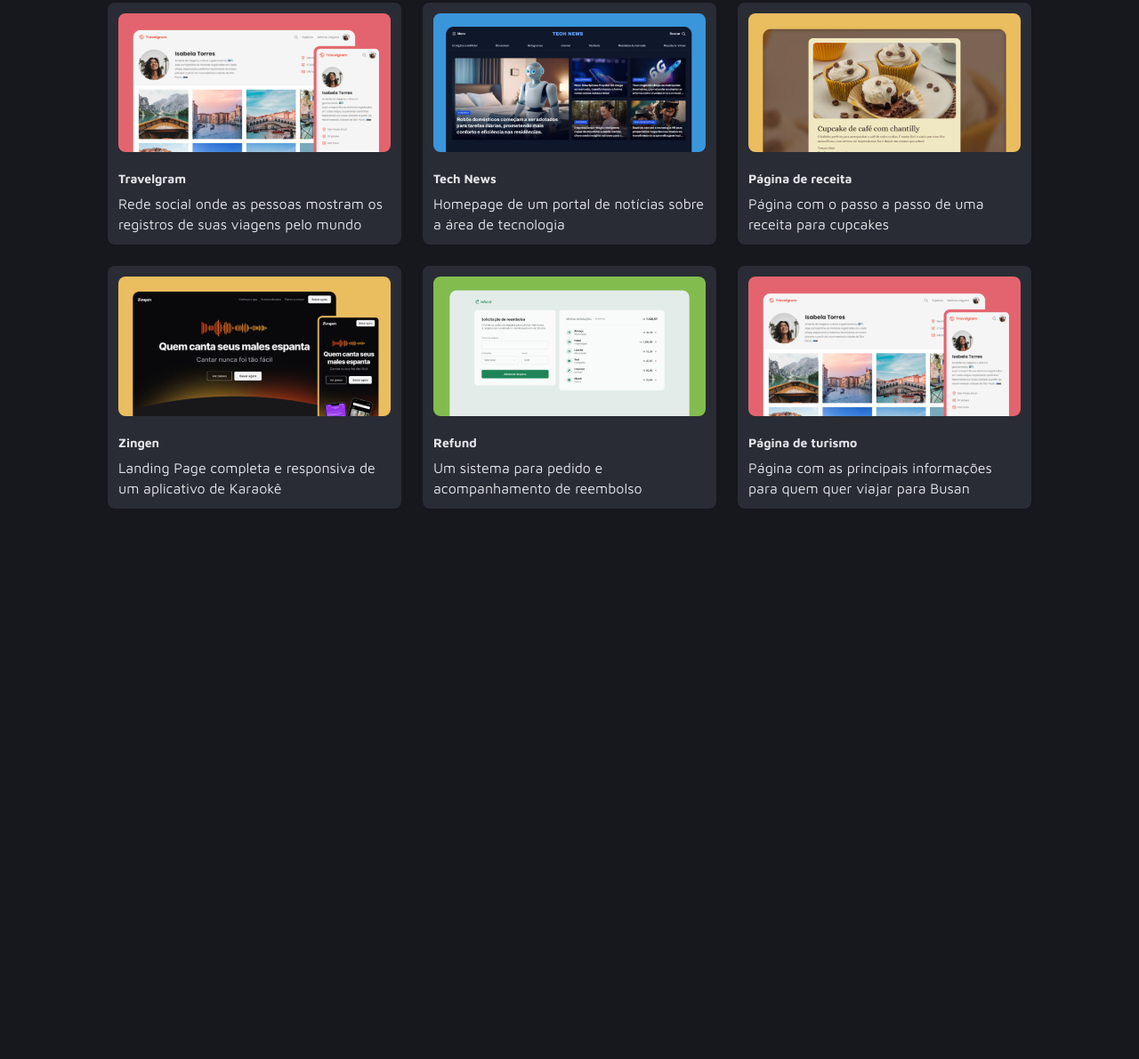
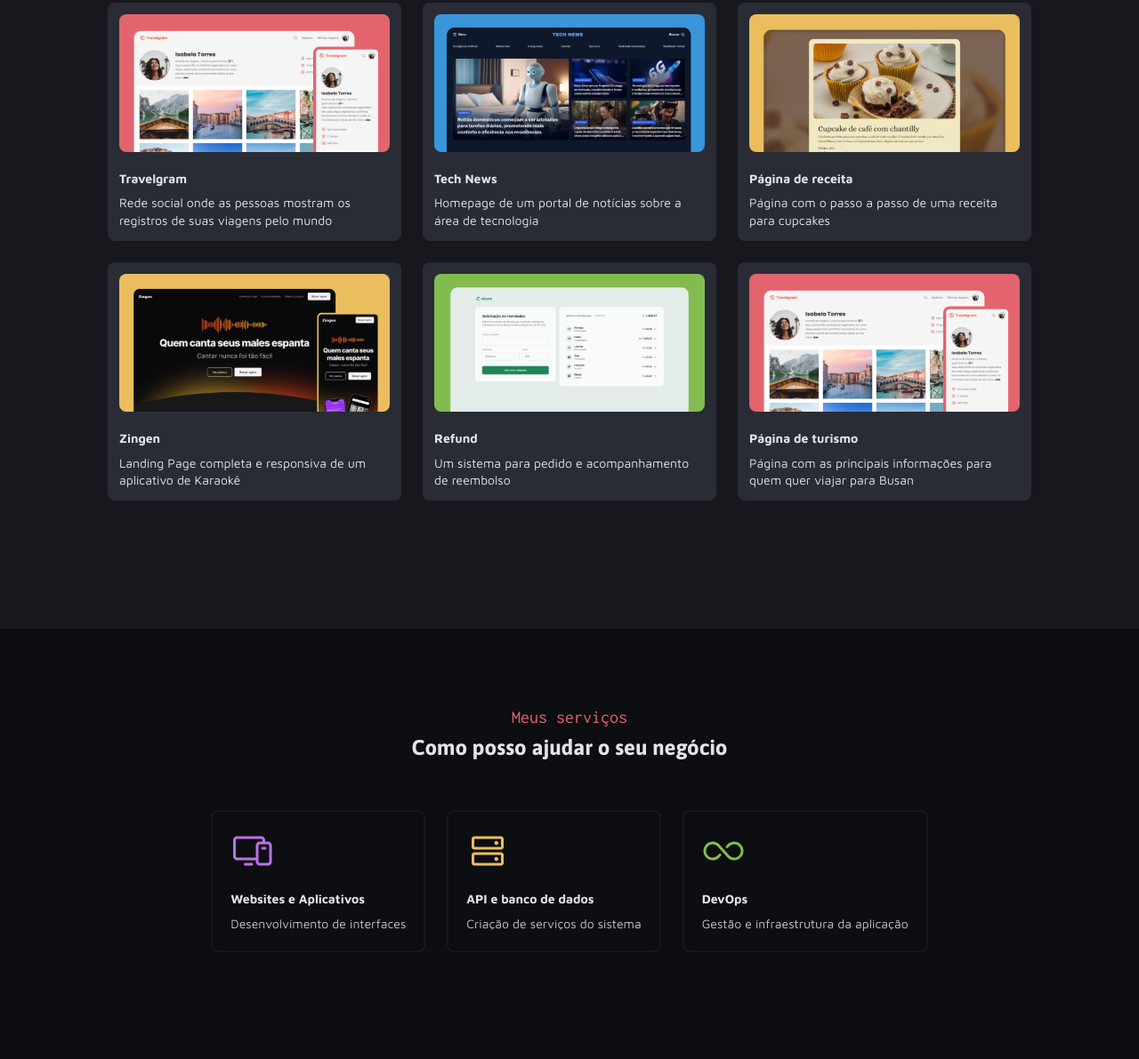
Before and after one commit to joseroberto1997/portfolio-dev, a plain HTML site: page index.html in a window 1280 px wide. Shown: the part 941-2132 px from the top of the page at 89% size. Before the commit the page ends 1657 px from the top, so only its background shows below. Drawn offline with Linux system fonts and the light colour scheme.

Commit message:
feat: create services

```diff
--- a/index.html
+++ b/index.html
@@ -57,7 +57,7 @@
 
     <section id="jobs">
       <main class="container jobs">
-        <span class="title-section">Meu trabalho</span>
+        <p class="title-section">Meu trabalho</p>
         <h2 class="subtitle-section">Veja os projetos em destaque</h2>
 
         <div class="cards">
@@ -102,5 +102,28 @@
         </div>
       </main>
     </section>
+    <section id="services">
+      <div class="container services">
+        <p class="title-section">Meus serviços</p>
+        <h2 class="subtitle-section">Como posso ajudar o seu negócio</h2>
+        <div class="cards">
+          <div class="card-item">
+            <img src="./assets/icons/Devices.svg" />
+            <span>Websites e Aplicativos</span>
+            <p>Desenvolvimento de interfaces</p>
+          </div>
+          <div class="card-item">
+            <img src="./assets/icons/HardDrives.svg" />
+            <span>API e banco de dados</span>
+            <p>Criação de serviços do sistema</p>
+          </div>
+          <div class="card-item">
+            <img src="./assets/icons/Infinity.svg" />
+            <span>DevOps</span>
+            <p>Gestão e infraestrutura da aplicação</p>
+          </div>
+        </div>
+      </div>
+    </section>
   </body>
 </html>
--- a/styles/global.css
+++ b/styles/global.css
@@ -69,9 +69,11 @@ img {
   font: var(--subtitle);
   color: var(--color-red);
   margin-bottom: 8px;
+  text-align: center;
 }
 
 .subtitle-section {
   font: var(--title-md);
   color: var(--color-gray-600);
+  text-align: center;
 }
--- a/styles/index.css
+++ b/styles/index.css
@@ -1,3 +1,4 @@
 @import url(./global.css);
 @import url(./header.css);
 @import url(./jobs.css);
+@import url(./services.css)
--- a/styles/jobs.css
+++ b/styles/jobs.css
@@ -15,7 +15,7 @@
   gap: 24px;
 }
 
-.cards .card-item {
+.jobs .cards .card-item {
   display: flex;
   max-width: 330px;
   flex-direction: column;
@@ -23,21 +23,28 @@
   padding: 12px;
   border-radius: 8px;
   cursor: pointer;
-  transition: all ease 0.3s;
+  box-sizing: border-box;
+  border: 1.5px solid transparent;
+  transition: border 0.3s ease;
 }
 
-.cards .card-item:hover {
-  border: 1.5px solid var(--color-gray-400);
+.jobs .cards .card-item:hover {
+  border-color: var(--color-gray-400);
 }
 
-.cards .card-item img {
+.jobs .cards .card-item img {
   width: 100%;
   border-radius: 8px;
   margin-bottom: 20px;
 }
 
-.cards .card-item span {
+.jobs .cards .card-item span {
   font: var(--text-sm);
   font-weight: 700;
   margin-bottom: 8px;
 }
+
+.jobs .cards .card-item p {
+  font: var(--text-sm);
+
+}
--- /dev/null
+++ b/styles/services.css
@@ -0,0 +1,42 @@
+#services {
+  background-color: var(--color-gray-100);
+}
+
+.services {
+  display: flex;
+  align-items: center;
+  flex-direction: column;
+  padding: 88px 0 120px 0;
+}
+
+.services .cards {
+  display: flex;
+  gap: 24px;
+}
+
+.services .cards .card-item {
+  display: flex;
+  flex-direction: column;
+  align-items: flex-start;
+  max-width: 280px;
+  padding: 20px;
+  border: 2px solid var(--color-gray-200);
+  border-radius: 8px;
+}
+
+.services .cards .card-item img {
+  margin-bottom: 20px;
+}
+
+.services .cards .card-item span {
+  font: var(--text-sm);
+  font-weight: 700;
+  color: var(--color-gray-600);
+  margin-bottom: 8px;
+}
+
+.services .cards .card-item p {
+   font: var(--text-sm);
+  color: var(--color-gray-500);
+
+}
```
Also changed, not shown: assets/icons/Devices.svg (added), assets/icons/HardDrives.svg (added), assets/icons/Infinity.svg (added).
